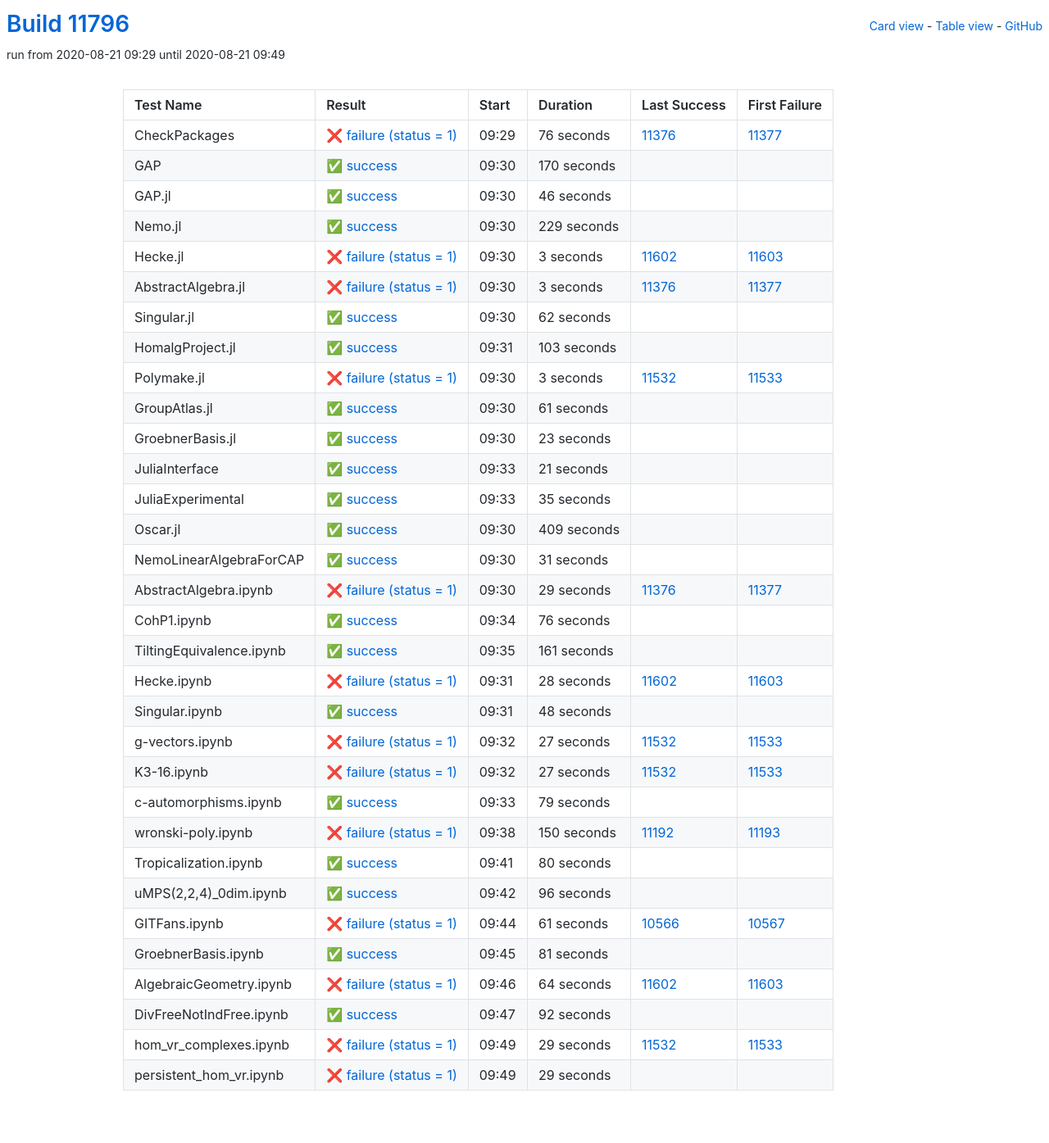
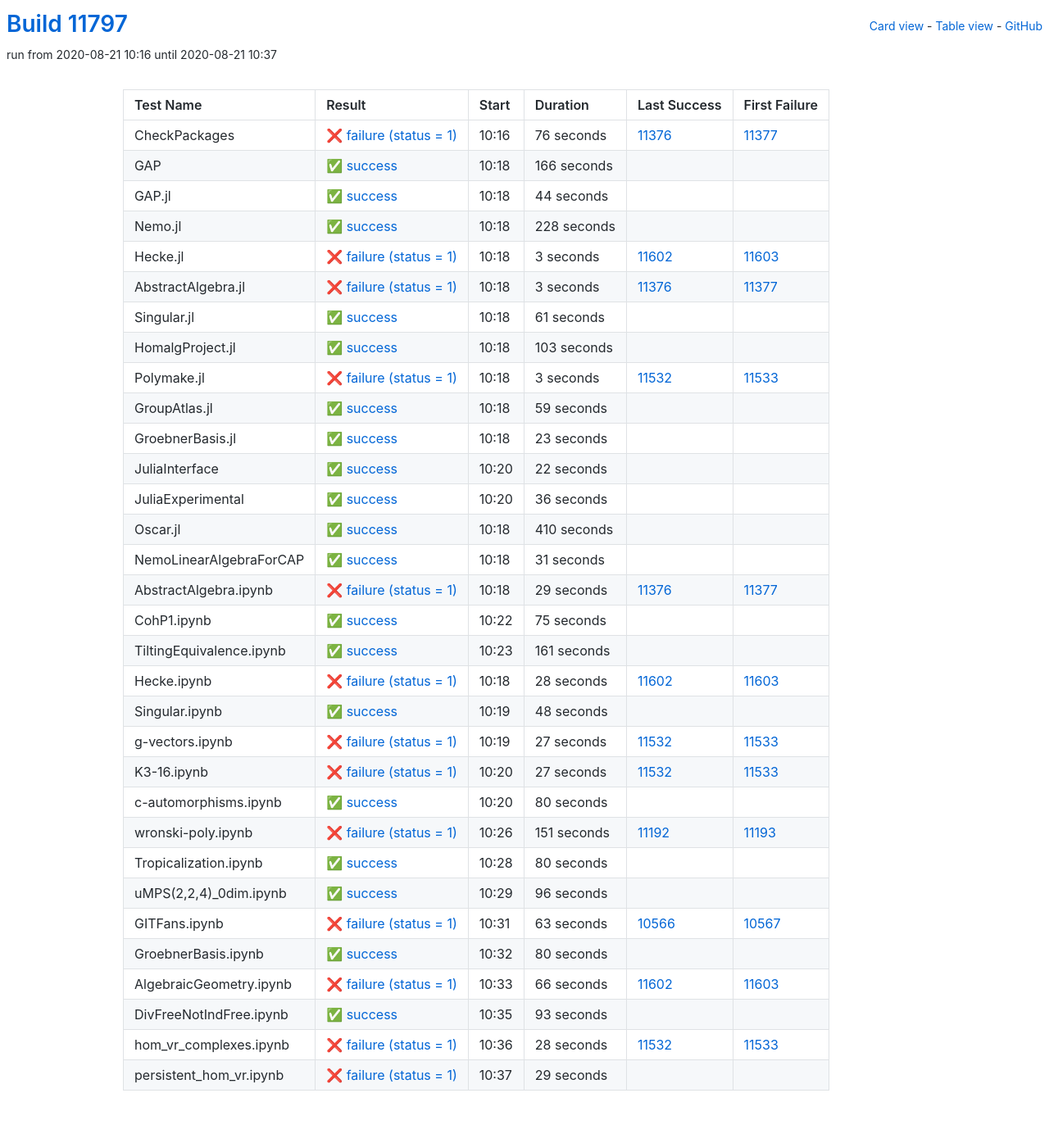
Before and after one commit to oscar-system/oscar-ci-status, a Jekyll site: the page built from table.html, in a window 1280 px wide. Shown: the whole page at 82% size. Built offline with Jekyll 4.4.1, drawn with Linux system fonts in a browser that asks for light colours.

Commit message:
Build #11797

```diff
--- a/_data/ci.yml
+++ b/_data/ci.yml
@@ -1,6 +1,6 @@
 ---
-build: 11796
-build_url: https://oscarci.mathematik.uni-kl.de/job/oscar/11796/
+build: 11797
+build_url: https://oscarci.mathematik.uni-kl.de/job/oscar/11797/
 job: oscar
 organization: oscar-system
 repo: oscar-ci-status
@@ -8,8 +8,8 @@
 tests:
 - name: CheckPackages
   id: checkpackages
-  log: https://oscarci.mathematik.uni-kl.de/job/oscar/11796/artifact/logs/build-11796/CheckPackages.log
-  start: 2020-08-21 09:29
+  log: https://oscarci.mathematik.uni-kl.de/job/oscar/11797/artifact/logs/build-11797/CheckPackages.log
+  start: 2020-08-21 10:16
   success: false
   exitcode: 1
   status: failure
@@ -20,44 +20,44 @@
   first_failure_url: https://oscarci.mathematik.uni-kl.de/job/oscar/11377/
 - name: GAP
   id: gap
-  log: https://oscarci.mathematik.uni-kl.de/job/oscar/11796/artifact/logs/build-11796/GAP.log
-  start: 2020-08-21 09:30
+  log: https://oscarci.mathematik.uni-kl.de/job/oscar/11797/artifact/logs/build-11797/GAP.log
+  start: 2020-08-21 10:18
   success: true
   exitcode: 0
   status: success
-  duration: 170
+  duration: 166
   last_success: false
   last_success_url:
   first_failure: false
   first_failure_url:
 - name: GAP.jl
   id: gap-jl
-  log: https://oscarci.mathematik.uni-kl.de/job/oscar/11796/artifact/logs/build-11796/GAP.jl.log
-  start: 2020-08-21 09:30
+  log: https://oscarci.mathematik.uni-kl.de/job/oscar/11797/artifact/logs/build-11797/GAP.jl.log
+  start: 2020-08-21 10:18
   success: true
   exitcode: 0
   status: success
-  duration: 46
+  duration: 44
   last_success: false
   last_success_url:
   first_failure: false
   first_failure_url:
 - name: Nemo.jl
   id: nemo-jl
-  log: https://oscarci.mathematik.uni-kl.de/job/oscar/11796/artifact/logs/build-11796/Nemo.jl.log
-  start: 2020-08-21 09:30
+  log: https://oscarci.mathematik.uni-kl.de/job/oscar/11797/artifact/logs/build-11797/Nemo.jl.log
+  start: 2020-08-21 10:18
   success: true
   exitcode: 0
   status: success
-  duration: 229
+  duration: 228
   last_success: false
   last_success_url:
   first_failure: false
   first_failure_url:
 - name: Hecke.jl
   id: hecke-jl
-  log: https://oscarci.mathematik.uni-kl.de/job/oscar/11796/artifact/logs/build-11796/Hecke.jl.log
-  start: 2020-08-21 09:30
+  log: https://oscarci.mathematik.uni-kl.de/job/oscar/11797/artifact/logs/build-11797/Hecke.jl.log
+  start: 2020-08-21 10:18
   success: false
   exitcode: 1
   status: failure
@@ -68,8 +68,8 @@
   first_failure_url: https://oscarci.mathematik.uni-kl.de/job/oscar/11603/
 - name: AbstractAlgebra.jl
   id: abstractalgebra-jl
-  log: https://oscarci.mathematik.uni-kl.de/job/oscar/11796/artifact/logs/build-11796/AbstractAlgebra.jl.log
-  start: 2020-08-21 09:30
+  log: https://oscarci.mathematik.uni-kl.de/job/oscar/11797/artifact/logs/build-11797/AbstractAlgebra.jl.log
+  start: 2020-08-21 10:18
   success: false
   exitcode: 1
   status: failure
@@ -80,20 +80,20 @@
   first_failure_url: https://oscarci.mathematik.uni-kl.de/job/oscar/11377/
 - name: Singular.jl
   id: singular-jl
-  log: https://oscarci.mathematik.uni-kl.de/job/oscar/11796/artifact/logs/build-11796/Singular.jl.log
-  start: 2020-08-21 09:30
+  log: https://oscarci.mathematik.uni-kl.de/job/oscar/11797/artifact/logs/build-11797/Singular.jl.log
+  start: 2020-08-21 10:18
   success: true
   exitcode: 0
   status: success
-  duration: 62
+  duration: 61
   last_success: false
   last_success_url:
   first_failure: false
   first_failure_url:
 - name: HomalgProject.jl
   id: homalgproject-jl
-  log: https://oscarci.mathematik.uni-kl.de/job/oscar/11796/artifact/logs/build-11796/HomalgProject.jl.log
-  start: 2020-08-21 09:31
+  log: https://oscarci.mathematik.uni-kl.de/job/oscar/11797/artifact/logs/build-11797/HomalgProject.jl.log
+  start: 2020-08-21 10:18
   success: true
   exitcode: 0
   status: success
@@ -104,8 +104,8 @@
   first_failure_url:
 - name: Polymake.jl
   id: polymake-jl
-  log: https://oscarci.mathematik.uni-kl.de/job/oscar/11796/artifact/logs/build-11796/Polymake.jl.log
-  start: 2020-08-21 09:30
+  log: https://oscarci.mathematik.uni-kl.de/job/oscar/11797/artifact/logs/build-11797/Polymake.jl.log
+  start: 2020-08-21 10:18
   success: false
   exitcode: 1
   status: failure
@@ -116,20 +116,20 @@
   first_failure_url: https://oscarci.mathematik.uni-kl.de/job/oscar/11533/
 - name: GroupAtlas.jl
   id: groupatlas-jl
-  log: https://oscarci.mathematik.uni-kl.de/job/oscar/11796/artifact/logs/build-11796/GroupAtlas.jl.log
-  start: 2020-08-21 09:30
+  log: https://oscarci.mathematik.uni-kl.de/job/oscar/11797/artifact/logs/build-11797/GroupAtlas.jl.log
+  start: 2020-08-21 10:18
   success: true
   exitcode: 0
   status: success
-  duration: 61
+  duration: 59
   last_success: false
   last_success_url:
   first_failure: false
   first_failure_url:
 - name: GroebnerBasis.jl
   id: groebnerbasis-jl
-  log: https://oscarci.mathematik.uni-kl.de/job/oscar/11796/artifact/logs/build-11796/GroebnerBasis.jl.log
-  start: 2020-08-21 09:30
+  log: https://oscarci.mathematik.uni-kl.de/job/oscar/11797/artifact/logs/build-11797/GroebnerBasis.jl.log
+  start: 2020-08-21 10:18
   success: true
   exitcode: 0
   status: success
@@ -140,44 +140,44 @@
   first_failure_url:
 - name: JuliaInterface
   id: juliainterface
-  log: https://oscarci.mathematik.uni-kl.de/job/oscar/11796/artifact/logs/build-11796/JuliaInterface.log
-  start: 2020-08-21 09:33
+  log: https://oscarci.mathematik.uni-kl.de/job/oscar/11797/artifact/logs/build-11797/JuliaInterface.log
+  start: 2020-08-21 10:20
   success: true
   exitcode: 0
   status: success
-  duration: 21
+  duration: 22
   last_success: false
   last_success_url:
   first_failure: false
   first_failure_url:
 - name: JuliaExperimental
   id: juliaexperimental
-  log: https://oscarci.mathematik.uni-kl.de/job/oscar/11796/artifact/logs/build-11796/JuliaExperimental.log
-  start: 2020-08-21 09:33
+  log: https://oscarci.mathematik.uni-kl.de/job/oscar/11797/artifact/logs/build-11797/JuliaExperimental.log
+  start: 2020-08-21 10:20
   success: true
   exitcode: 0
   status: success
-  duration: 35
+  duration: 36
   last_success: false
   last_success_url:
   first_failure: false
   first_failure_url:
 - name: Oscar.jl
   id: oscar-jl
-  log: https://oscarci.mathematik.uni-kl.de/job/oscar/11796/artifact/logs/build-11796/Oscar.jl.log
-  start: 2020-08-21 09:30
+  log: https://oscarci.mathematik.uni-kl.de/job/oscar/11797/artifact/logs/build-11797/Oscar.jl.log
+  start: 2020-08-21 10:18
   success: true
   exitcode: 0
   status: success
-  duration: 409
+  duration: 410
   last_success: false
   last_success_url:
   first_failure: false
   first_failure_url:
 - name: NemoLinearAlgebraForCAP
   id: nemolinearalgebraforcap
-  log: https://oscarci.mathematik.uni-kl.de/job/oscar/11796/artifact/logs/build-11796/NemoLinearAlgebraForCAP.log
-  start: 2020-08-21 09:30
+  log: https://oscarci.mathematik.uni-kl.de/job/oscar/11797/artifact/logs/build-11797/NemoLinearAlgebraForCAP.log
+  start: 2020-08-21 10:18
   success: true
   exitcode: 0
   status: success
@@ -188,8 +188,8 @@
   first_failure_url:
 - name: AbstractAlgebra.ipynb
   id: abstractalgebra-ipynb
-  log: https://oscarci.mathematik.uni-kl.de/job/oscar/11796/artifact/logs/build-11796/AbstractAlgebra.ipynb.log
-  start: 2020-08-21 09:30
+  log: https://oscarci.mathematik.uni-kl.de/job/oscar/11797/artifact/logs/build-11797/AbstractAlgebra.ipynb.log
+  start: 2020-08-21 10:18
   success: false
   exitcode: 1
   status: failure
@@ -200,20 +200,20 @@
   first_failure_url: https://oscarci.mathematik.uni-kl.de/job/oscar/11377/
 - name: CohP1.ipynb
   id: cohp1-ipynb
-  log: https://oscarci.mathematik.uni-kl.de/job/oscar/11796/artifact/logs/build-11796/CohP1.ipynb.log
-  start: 2020-08-21 09:34
+  log: https://oscarci.mathematik.uni-kl.de/job/oscar/11797/artifact/logs/build-11797/CohP1.ipynb.log
+  start: 2020-08-21 10:22
   success: true
   exitcode: 0
   status: success
-  duration: 76
+  duration: 75
   last_success: false
   last_success_url:
   first_failure: false
   first_failure_url:
 - name: TiltingEquivalence.ipynb
   id: tiltingequivalence-ipynb
-  log: https://oscarci.mathematik.uni-kl.de/job/oscar/11796/artifact/logs/build-11796/TiltingEquivalence.ipynb.log
-  start: 2020-08-21 09:35
+  log: https://oscarci.mathematik.uni-kl.de/job/oscar/11797/artifact/logs/build-11797/TiltingEquivalence.ipynb.log
+  start: 2020-08-21 10:23
   success: true
   exitcode: 0
   status: success
@@ -224,8 +224,8 @@
   first_failure_url:
 - name: Hecke.ipynb
   id: hecke-ipynb
-  log: https://oscarci.mathematik.uni-kl.de/job/oscar/11796/artifact/logs/build-11796/Hecke.ipynb.log
-  start: 2020-08-21 09:31
+  log: https://oscarci.mathematik.uni-kl.de/job/oscar/11797/artifact/logs/build-11797/Hecke.ipynb.log
+  start: 2020-08-21 10:18
   success: false
   exitcode: 1
   status: failure
@@ -236,8 +236,8 @@
   first_failure_url: https://oscarci.mathematik.uni-kl.de/job/oscar/11603/
 - name: Singular.ipynb
   id: singular-ipynb
-  log: https://oscarci.mathematik.uni-kl.de/job/oscar/11796/artifact/logs/build-11796/Singular.ipynb.log
-  start: 2020-08-21 09:31
+  log: https://oscarci.mathematik.uni-kl.de/job/oscar/11797/artifact/logs/build-11797/Singular.ipynb.log
+  start: 2020-08-21 10:19
   success: true
   exitcode: 0
   status: success
@@ -248,8 +248,8 @@
   first_failure_url:
 - name: g-vectors.ipynb
   id: g-vectors-ipynb
-  log: https://oscarci.mathematik.uni-kl.de/job/oscar/11796/artifact/logs/build-11796/g-vectors.ipynb.log
-  start: 2020-08-21 09:32
+  log: https://oscarci.mathematik.uni-kl.de/job/oscar/11797/artifact/logs/build-11797/g-vectors.ipynb.log
+  start: 2020-08-21 10:19
   success: false
   exitcode: 1
   status: failure
@@ -260,8 +260,8 @@
   first_failure_url: https://oscarci.mathematik.uni-kl.de/job/oscar/11533/
 - name: K3-16.ipynb
   id: k3-16-ipynb
-  log: https://oscarci.mathematik.uni-kl.de/job/oscar/11796/artifact/logs/build-11796/K3-16.ipynb.log
-  start: 2020-08-21 09:32
+  log: https://oscarci.mathematik.uni-kl.de/job/oscar/11797/artifact/logs/build-11797/K3-16.ipynb.log
+  start: 2020-08-21 10:20
   success: false
   exitcode: 1
   status: failure
@@ -272,32 +272,32 @@
   first_failure_url: https://oscarci.mathematik.uni-kl.de/job/oscar/11533/
 - name: c-automorphisms.ipynb
   id: c-automorphisms-ipynb
-  log: https://oscarci.mathematik.uni-kl.de/job/oscar/11796/artifact/logs/build-11796/c-automorphisms.ipynb.log
-  start: 2020-08-21 09:33
+  log: https://oscarci.mathematik.uni-kl.de/job/oscar/11797/artifact/logs/build-11797/c-automorphisms.ipynb.log
+  start: 2020-08-21 10:20
   success: true
   exitcode: 0
   status: success
-  duration: 79
+  duration: 80
   last_success: false
   last_success_url:
   first_failure: false
   first_failure_url:
 - name: wronski-poly.ipynb
   id: wronski-poly-ipynb
-  log: https://oscarci.mathematik.uni-kl.de/job/oscar/11796/artifact/logs/build-11796/wronski-poly.ipynb.log
-  start: 2020-08-21 09:38
+  log: https://oscarci.mathematik.uni-kl.de/job/oscar/11797/artifact/logs/build-11797/wronski-poly.ipynb.log
+  start: 2020-08-21 10:26
   success: false
   exitcode: 1
   status: failure
-  duration: 150
+  duration: 151
   last_success: 11192
   last_success_url: https://oscarci.mathematik.uni-kl.de/job/oscar/11192/
   first_failure: 11193
   first_failure_url: https://oscarci.mathematik.uni-kl.de/job/oscar/11193/
 - name: Tropicalization.ipynb
   id: tropicalization-ipynb
-  log: https://oscarci.mathematik.uni-kl.de/job/oscar/11796/artifact/logs/build-11796/Tropicalization.ipynb.log
-  start: 2020-08-21 09:41
+  log: https://oscarci.mathematik.uni-kl.de/job/oscar/11797/artifact/logs/build-11797/Tropicalization.ipynb.log
+  start: 2020-08-21 10:28
   success: true
   exitcode: 0
   status: success
@@ -308,8 +308,8 @@
   first_failure_url:
 - name: uMPS(2,2,4)_0dim.ipynb
   id: umps-2-2-4-0dim-ipynb
-  log: https://oscarci.mathematik.uni-kl.de/job/oscar/11796/artifact/logs/build-11796/uMPS-2-2-4-_0dim.ipynb.log
-  start: 2020-08-21 09:42
+  log: https://oscarci.mathematik.uni-kl.de/job/oscar/11797/artifact/logs/build-11797/uMPS-2-2-4-_0dim.ipynb.log
+  start: 2020-08-21 10:29
   success: true
   exitcode: 0
   status: success
@@ -320,68 +320,68 @@
   first_failure_url:
 - name: GITFans.ipynb
   id: gitfans-ipynb
-  log: https://oscarci.mathematik.uni-kl.de/job/oscar/11796/artifact/logs/build-11796/GITFans.ipynb.log
-  start: 2020-08-21 09:44
+  log: https://oscarci.mathematik.uni-kl.de/job/oscar/11797/artifact/logs/build-11797/GITFans.ipynb.log
+  start: 2020-08-21 10:31
   success: false
   exitcode: 1
   status: failure
-  duration: 61
+  duration: 63
   last_success: 10566
   last_success_url: https://oscarci.mathematik.uni-kl.de/job/oscar/10566/
   first_failure: 10567
   first_failure_url: https://oscarci.mathematik.uni-kl.de/job/oscar/10567/
 - name: GroebnerBasis.ipynb
   id: groebnerbasis-ipynb
-  log: https://oscarci.mathematik.uni-kl.de/job/oscar/11796/artifact/logs/build-11796/GroebnerBasis.ipynb.log
-  start: 2020-08-21 09:45
+  log: https://oscarci.mathematik.uni-kl.de/job/oscar/11797/artifact/logs/build-11797/GroebnerBasis.ipynb.log
+  start: 2020-08-21 10:32
   success: true
   exitcode: 0
   status: success
-  duration: 81
+  duration: 80
   last_success: false
   last_success_url:
   first_failure: false
   first_failure_url:
 - name: AlgebraicGeometry.ipynb
   id: algebraicgeometry-ipynb
-  log: https://oscarci.mathematik.uni-kl.de/job/oscar/11796/artifact/logs/build-11796/AlgebraicGeometry.ipynb.log
-  start: 2020-08-21 09:46
+  log: https://oscarci.mathematik.uni-kl.de/job/oscar/11797/artifact/logs/build-11797/AlgebraicGeometry.ipynb.log
+  start: 2020-08-21 10:33
   success: false
   exitcode: 1
   status: failure
-  duration: 64
+  duration: 66
   last_success: 11602
   last_success_url: https://oscarci.mathematik.uni-kl.de/job/oscar/11602/
   first_failure: 11603
   first_failure_url: https://oscarci.mathematik.uni-kl.de/job/oscar/11603/
 - name: DivFreeNotIndFree.ipynb
   id: divfreenotindfree-ipynb
-  log: https://oscarci.mathematik.uni-kl.de/job/oscar/11796/artifact/logs/build-11796/DivFreeNotIndFree.ipynb.log
-  start: 2020-08-21 09:47
+  log: https://oscarci.mathematik.uni-kl.de/job/oscar/11797/artifact/logs/build-11797/DivFreeNotIndFree.ipynb.log
+  start: 2020-08-21 10:35
   success: true
   exitcode: 0
   status: success
-  duration: 92
+  duration: 93
   last_success: false
   last_success_url:
   first_failure: false
   first_failure_url:
 - name: hom_vr_complexes.ipynb
   id: hom-vr-complexes-ipynb
-  log: https://oscarci.mathematik.uni-kl.de/job/oscar/11796/artifact/logs/build-11796/hom_vr_complexes.ipynb.log
-  start: 2020-08-21 09:49
+  log: https://oscarci.mathematik.uni-kl.de/job/oscar/11797/artifact/logs/build-11797/hom_vr_complexes.ipynb.log
+  start: 2020-08-21 10:36
   success: false
   exitcode: 1
   status: failure
-  duration: 29
+  duration: 28
   last_success: 11532
   last_success_url: https://oscarci.mathematik.uni-kl.de/job/oscar/11532/
   first_failure: 11533
   first_failure_url: https://oscarci.mathematik.uni-kl.de/job/oscar/11533/
 - name: persistent_hom_vr.ipynb
   id: persistent-hom-vr-ipynb
-  log: https://oscarci.mathematik.uni-kl.de/job/oscar/11796/artifact/logs/build-11796/persistent_hom_vr.ipynb.log
-  start: 2020-08-21 09:49
+  log: https://oscarci.mathematik.uni-kl.de/job/oscar/11797/artifact/logs/build-11797/persistent_hom_vr.ipynb.log
+  start: 2020-08-21 10:37
   success: false
   exitcode: 1
   status: failure
```
Also changed, not shown: README.md.
